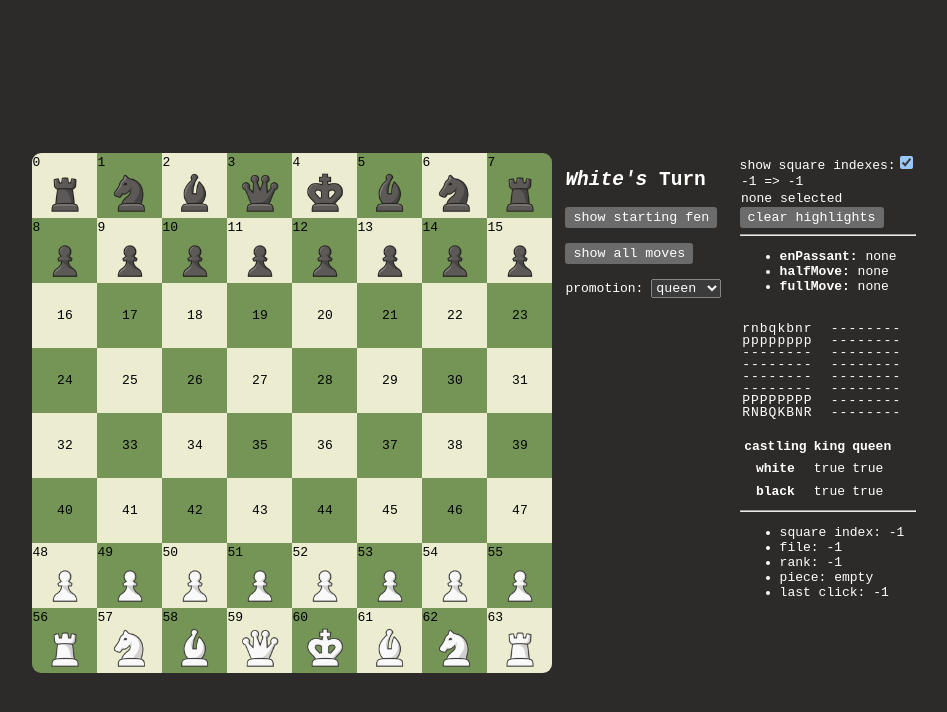
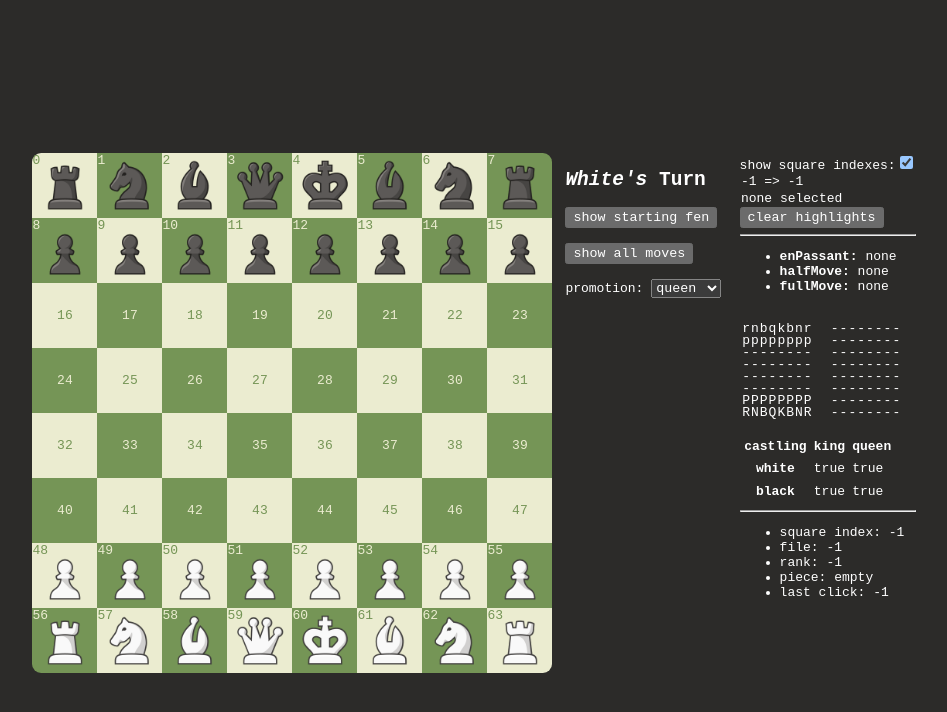
Before and after one commit to SX-9/chess-from-scratch, a Vue app: page / in a window 1280 px wide. Shown: the top 712 px of the page, without its empty margins (166-1113 px from the left). Built offline with nearby package versions, Linux system fonts and the light colour scheme.

Commit message:
style adjustments

```diff
--- a/src/App.vue
+++ b/src/App.vue
@@ -90,7 +90,7 @@ export default {
 </script>
 
 <template>
-  <div id="board" :class="numbered ? 'smaller' : ''">
+  <div id="board">
     <div
       @dragover.prevent
       @drop.prevent="(e) => pieceDrop(e, i)"
--- a/src/style.css
+++ b/src/style.css
@@ -37,6 +37,7 @@ div#board {
 }
 
 div#board > div {
+  position: relative;
   display: flex;
   justify-content: center;
   align-items: center;
@@ -48,10 +49,17 @@ div#board > div p {
   width: 100%;
   text-align: center;
   margin: 0;
-  color: black;
+  position: absolute;
+  left: 0;
+}
+
+div#board > div img {
+  aspect-ratio: 1/1;
+  width: 4.5em;
 }
 
 div#board > div:has(img) p {
+  top: 0;
   text-align: left;
 }
 
@@ -73,14 +81,12 @@ background-color: hsl(9, 76%, 67%); }
 div#board > div.black.highlight {
 background-color: hsl(13, 60%, 57%); }
 
-img {
-  aspect-ratio: 1/1;
-  width: 4.5em;
-}
-
-.smaller img {
-  width: 3.5em;
-}
+div#board > div.white p {
+color: hsl(90, 27%, 46%); }
+div#board > div.black p {
+color: hsl(62, 42%, 87%); }
+div#board > div.highlight p {
+color: black; }
 
 [draggable] {
   cursor: grab;
```
